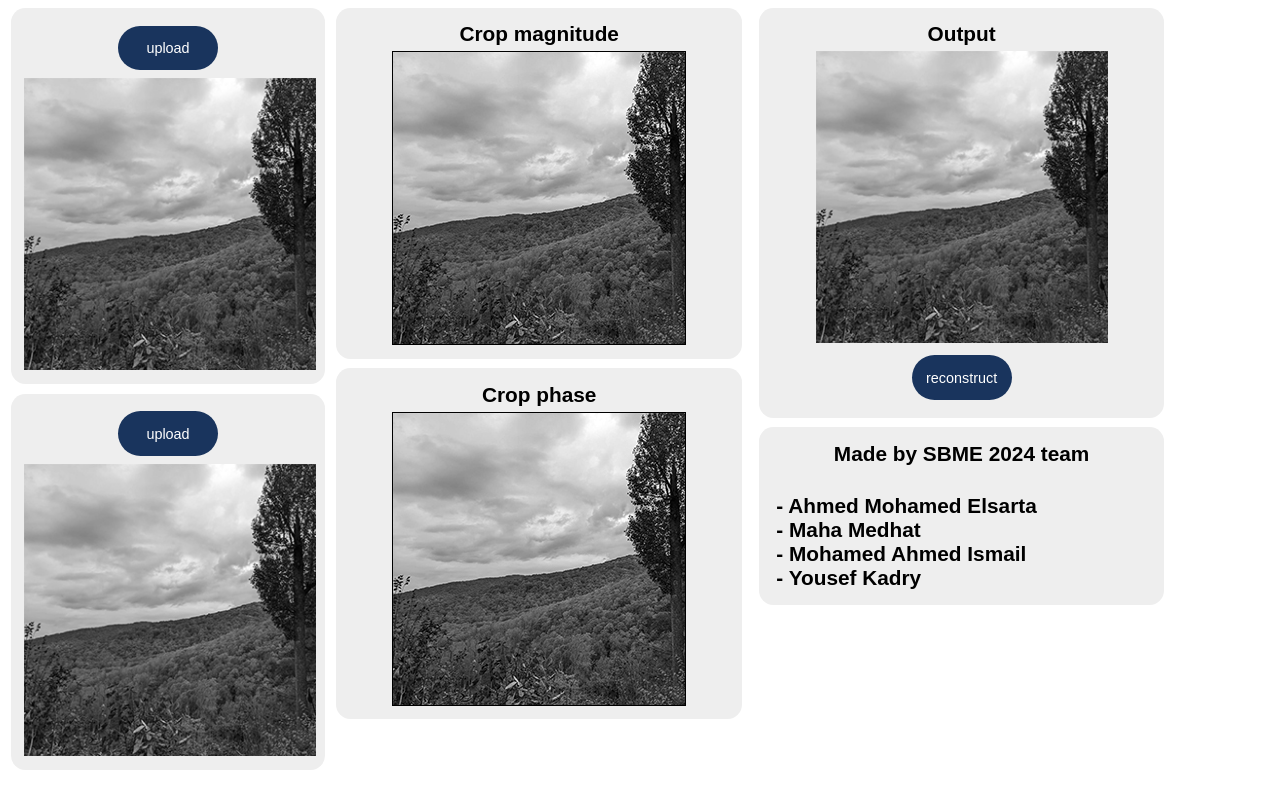
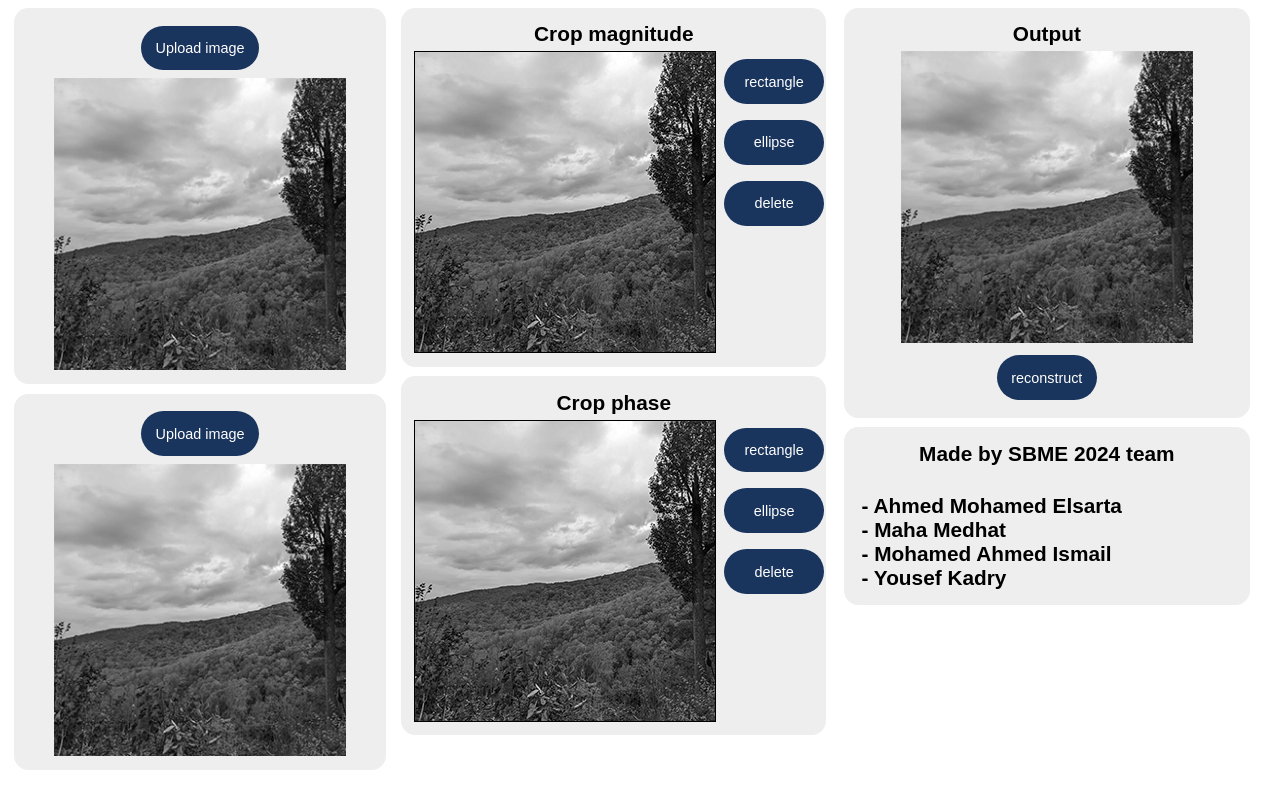
Before and after one commit to MohamedAIsmail/DSP-Task4, a Flask app: page / in a window 1280 px wide. Run offline with Flask 2, Linux system fonts and the light colour scheme.

Commit message:
Ui improvments

```diff
--- a/server/static/css/index.css
+++ b/server/static/css/index.css
@@ -1,16 +1,20 @@
-
 #magCanvas {
     background-image: url('../assets/nature1.jpg');
+    background-size: cover;
+
 }
 
 #phaseCanvas {
     background-image: url('../assets/nature1.jpg');
+    background-size: cover;
+}
+canvas {
+    max-height: 40.5vh;
 }
 /* general page styling */
 * {
     padding: 0;
     font-family: "Century Gothic", Arial, sans-serif;
-    text-align: left;
   }
 p, h2, h3 {
     max-width: 100%;
@@ -19,6 +23,7 @@ p, h2, h3 {
 }
 button {
     text-align: center;
+    /* display: block; */
     padding: 0.9rem;
     margin: 0.5rem;
     min-width: 100px;
@@ -85,13 +90,17 @@ button:hover {
 .left-section {
     /* padding: 0.5rem; */
     border-radius: 2rem;
-    text-align: left;
+    text-align: center;
     max-width: 30vw;
     min-width: 25vw;
     /*height: 95vh;*/
 }
-.section-container > img, .section-container > canvas {
+.section-container > img {
     max-height: 36.5vh;
+}
+.section-container > div {
+    display: table-cell;
+    vertical-align: top;
 }
 .middle-section {
     /* padding: 0.5rem; */
@@ -99,13 +108,19 @@ button:hover {
     min-width: 33vw;
     margin-top: 2rem;
 }
+.button-array {
+    text-align: center;
+    display: flex;
+    align-items: center;
+}
 .right-section {
     /* padding: 0.5rem; */
     border-radius: 2rem;
     text-align: center;
     min-width: 33vw;
 }
-
 #img_recon {
     height: 50vh;
 }
+
+/* radion button styling */
--- a/server/templates/index.html
+++ b/server/templates/index.html
@@ -17,13 +17,12 @@
           <div id="left-section" class="left-section">
             <!-- upper left img -->
            <div class="section-container">
-            <button id="img1_upload">upload</button> <br>
+            <button id="img1_upload">Upload image</button>
             <img src="../static/assets/nature1.jpg" alt="">
            </div>
            <!-- lower left img -->
            <div class="section-container">
-            <button onclick="update_element()">upload</button>
-            <br>
+            <button>Upload image</button>
             <img id="img2_upload" src="../static/assets/nature1.jpg" alt="">
            </div>
           </div>
@@ -32,16 +31,32 @@
           <div class="middle-section">
             <div class="section-container">
               <p class ="title">Crop magnitude</p>
-              <canvas id="magCanvas" width="300" height="300" style="border:1px solid #000000;">
-              </canvas>
-              <div class="button array">
+              <!-- magnitude canvas -->
+              <div>
+                <canvas id="phaseCanvas" width="300" height="300" style="border:1px solid #000000;">
+                </canvas>
+              </div>
+              <div class="button-array">
+                <button>rectangle</button> <br>
+                <button>ellipse</button> <br>
+                <button>delete</button> <br>
               <!-- <img src="../static/assets/nature1.jpg" class="infographic" id="mid-figure1" alt=""> -->
               </div>
            </div>
             <div class="section-container">
+              <!-- phase canvas -->
               <p class ="title">Crop phase</p>
-              <canvas id="phaseCanvas" width="300" height="300" style="border:1px solid #000000;">
-              </canvas>
+
+              <div>
+                <canvas id="magCanvas" width="300" height="300" style="border:1px solid #000000;">
+                </canvas>
+              </div>
+              <div class="button-array">
+                <button>rectangle</button> <br>
+                <button>ellipse</button> <br>
+                <button>delete</button> <br>
+              <!-- <img src="../static/assets/nature1.jpg" class="infographic" id="mid-figure1" alt=""> -->
+              </div>
              <!-- <img src="../static/assets/nature1.jpg" class="infographic" id="mid-figure2" alt=""> -->
            </div>
           </div>
```
